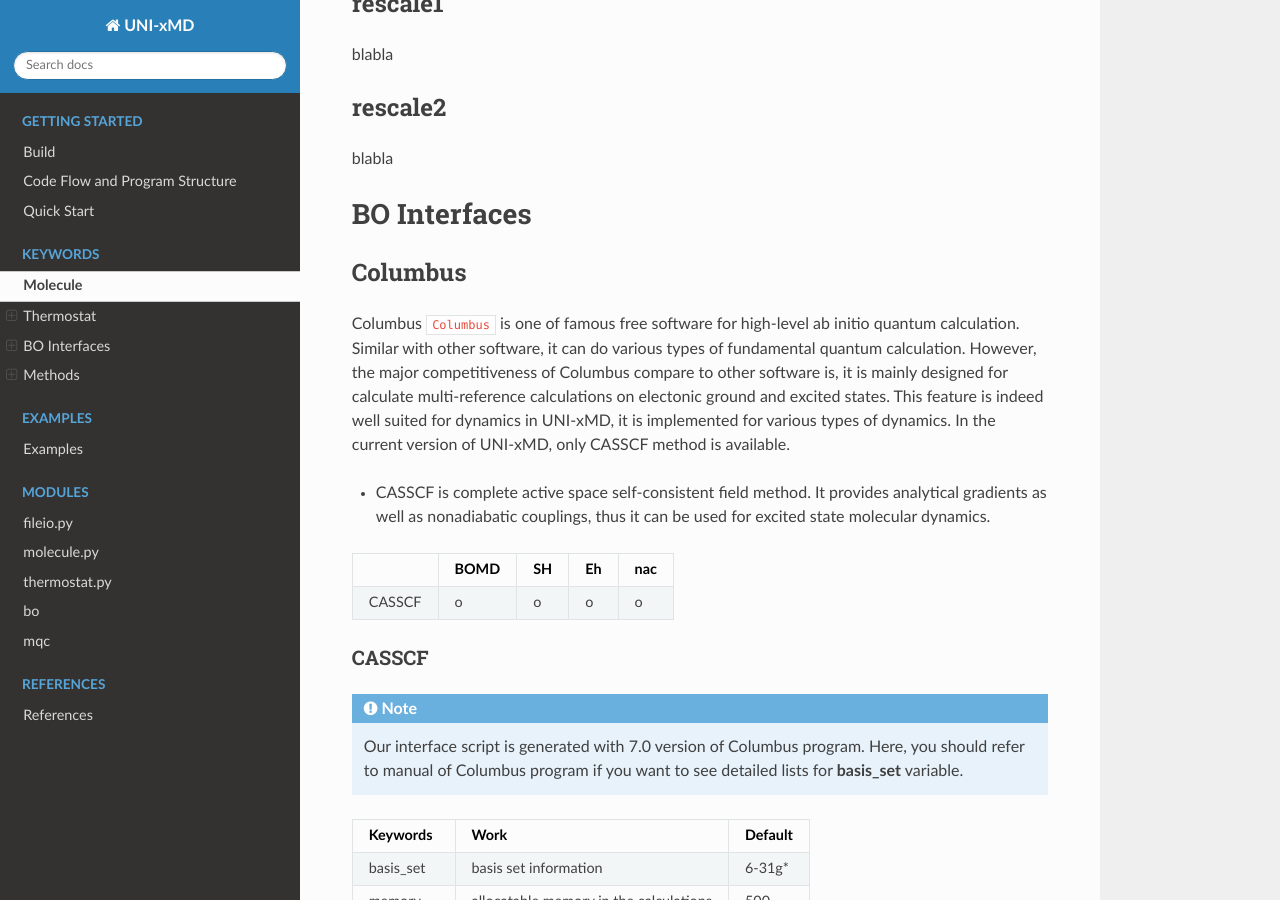
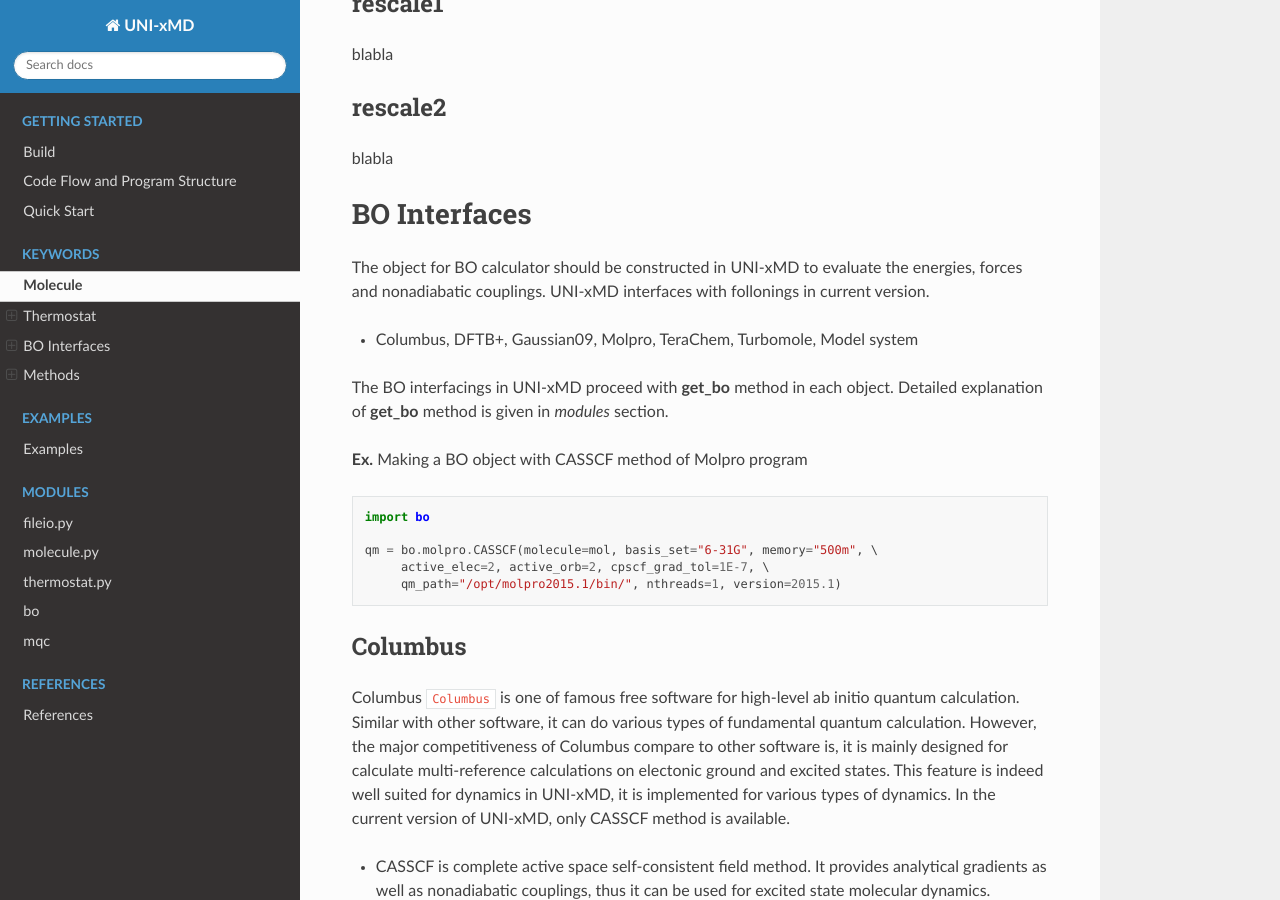
Before and after one commit to skmin-lab/unixmd, a Sphinx documentation site: the page built from docs/source/keywords/main.rst, in a window 1280 px wide and 900 px high, scrolled down 386 px. Built offline with Sphinx 7.4.7 and the Read the Docs theme 2.0.0, drawn with Linux system fonts in a browser that asks for light colours; cross-references to code outside the pages are shown as plain code.

Commit message:
Add explanation about BO object

```diff
--- /dev/null
+++ b/docs/source/keywords/bo/bo_calculator.rst
@@ -0,0 +1,18 @@
+
+The object for BO calculator should be constructed in UNI-xMD to evaluate the energies,
+forces and nonadiabatic couplings. UNI-xMD interfaces with follonings in current version.
+
+- Columbus, DFTB+, Gaussian09, Molpro, TeraChem, Turbomole, Model system
+
+The BO interfacings in UNI-xMD proceed with **get_bo** method in each object.
+Detailed explanation of **get_bo** method is given in *modules* section.
+
+**Ex.** Making a BO object with CASSCF method of Molpro program
+
+.. code-block:: python
+
+   import bo
+
+   qm = bo.molpro.CASSCF(molecule=mol, basis_set="6-31G", memory="500m", \
+        active_elec=2, active_orb=2, cpscf_grad_tol=1E-7, \
+        qm_path="/opt/molpro2015.1/bin/", nthreads=1, version=2015.1)
--- a/docs/source/keywords/main.rst
+++ b/docs/source/keywords/main.rst
@@ -12,6 +12,7 @@ Thermostat
 ===========================================
 BO Interfaces
 ===========================================
+.. include:: bo/bo_calculator.rst
 
 Columbus
 -------------------------------------------
```
